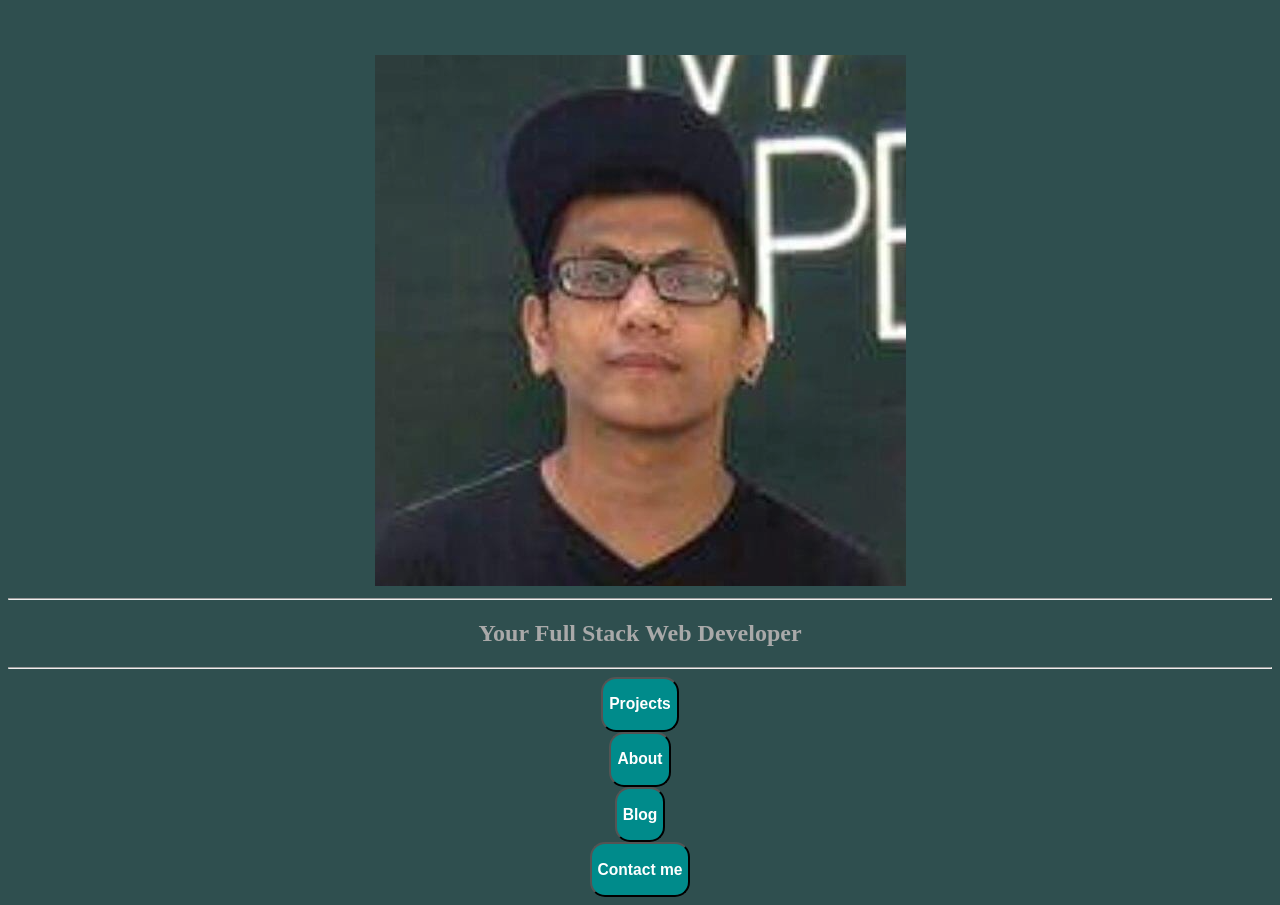
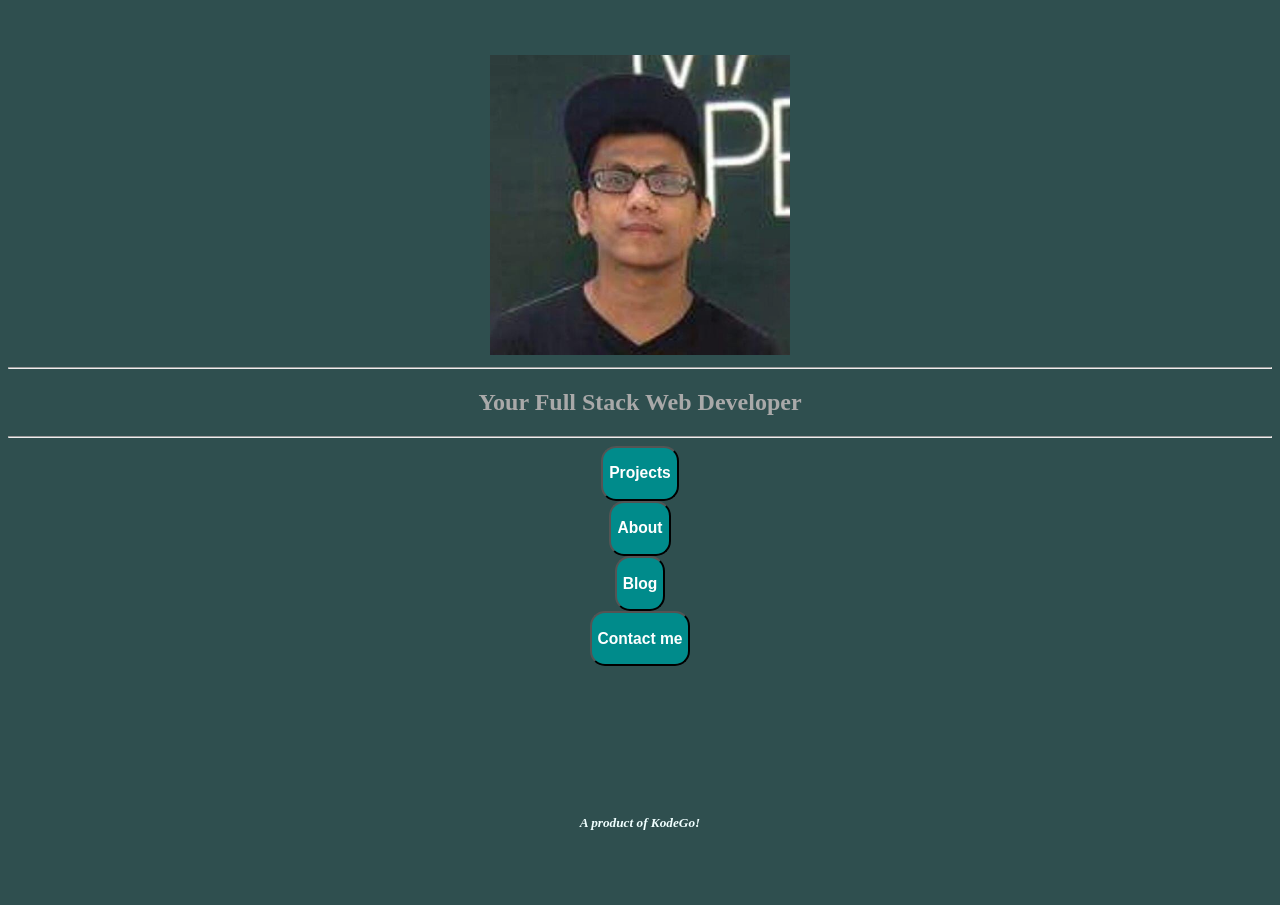
Before and after one commit to deejay207/JayRelampagos, a plain HTML site: page index.html in a window 1280 px wide. Shown: the part 61-966 px from the top of the page. After the commit the page ends 914 px from the top, so only its background shows below. Drawn offline with Linux system fonts and the light colour scheme.

Commit message:
Add files via upload

```diff
--- a/index.html
+++ b/index.html
@@ -13,14 +13,15 @@
 body {background-color: darkslategrey;}
 h1 {color: darkgray;}
 h2 {color: darkgrey;}
+h5 {color: azure;}
 </style>
 
 <body>
     <h1>JAY RELAMPAGOS</h1><br><br>
-    <img src="MyPicture.PNG" alt=""><hr/>
+    <img src="MyPicture.PNG" width="300" height="300" alt="Jay's Picture"><hr/>
     <h2>Your Full Stack Web Developer</h2><hr>
 
-
+    <div>
     <a href="Projects.html" title="Click to see my Projects">
         <button style="background-color: darkcyan; color: white; border-radius: 15px;"><h3>Projects</h3></button></a><br>
     <a href="About.html" title="Click to know more about Jay">
@@ -29,8 +30,10 @@ h2 {color: darkgrey;}
         <button style="background-color: darkcyan; color: white; border-radius: 15px;"><h3>Blog</h3></button></a><br>
     <a href="Contact me.html" title="Click to see contact details">
         <button style="background-color: darkcyan; color: white;border-radius: 15px;"><h3>Contact me</h3></button></a>
+    </div>
 
 
+    <br><br><br><br><br><br><br><h5><i>A product of KodeGo!</i> </h5>
 </body>
 </center>
 </html>
```
